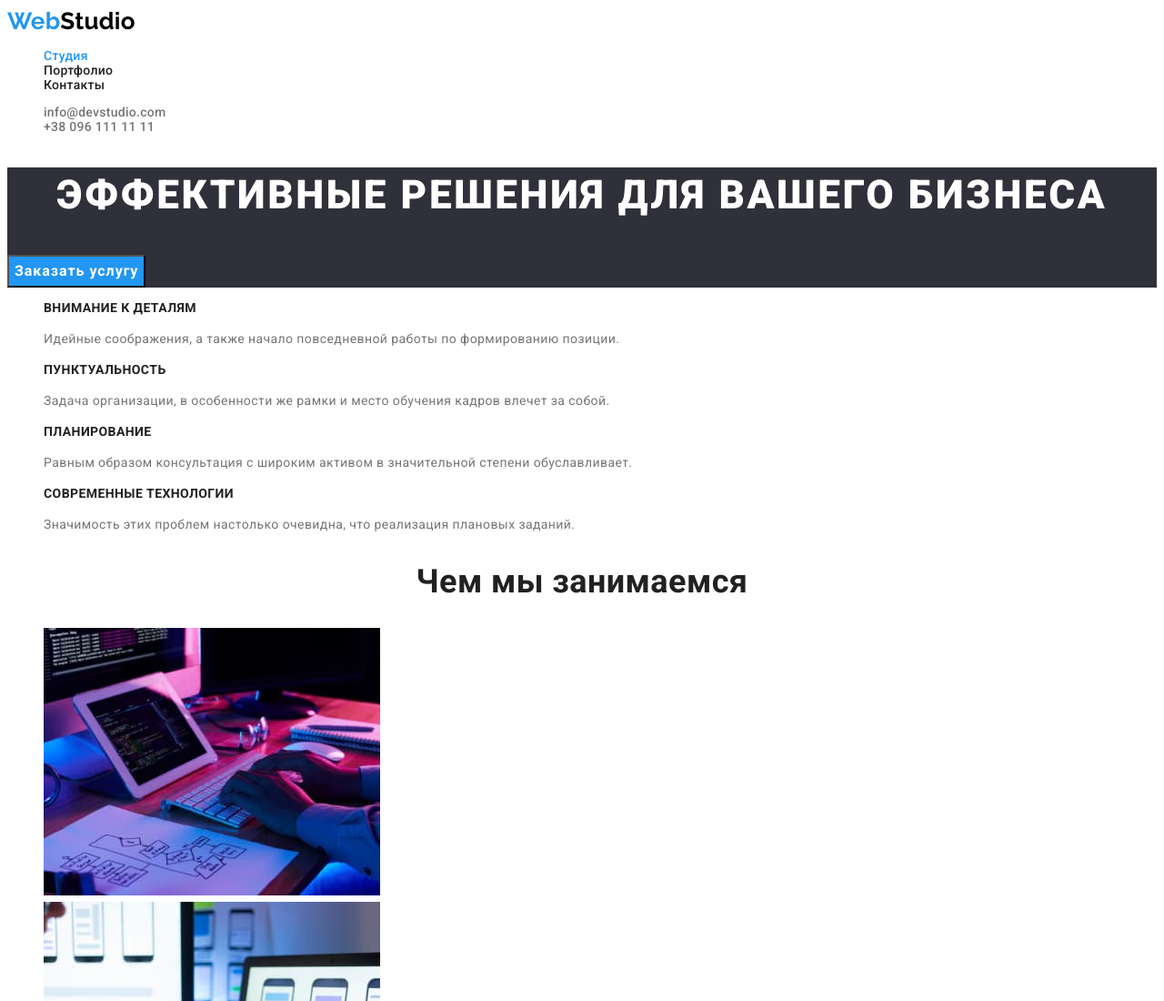
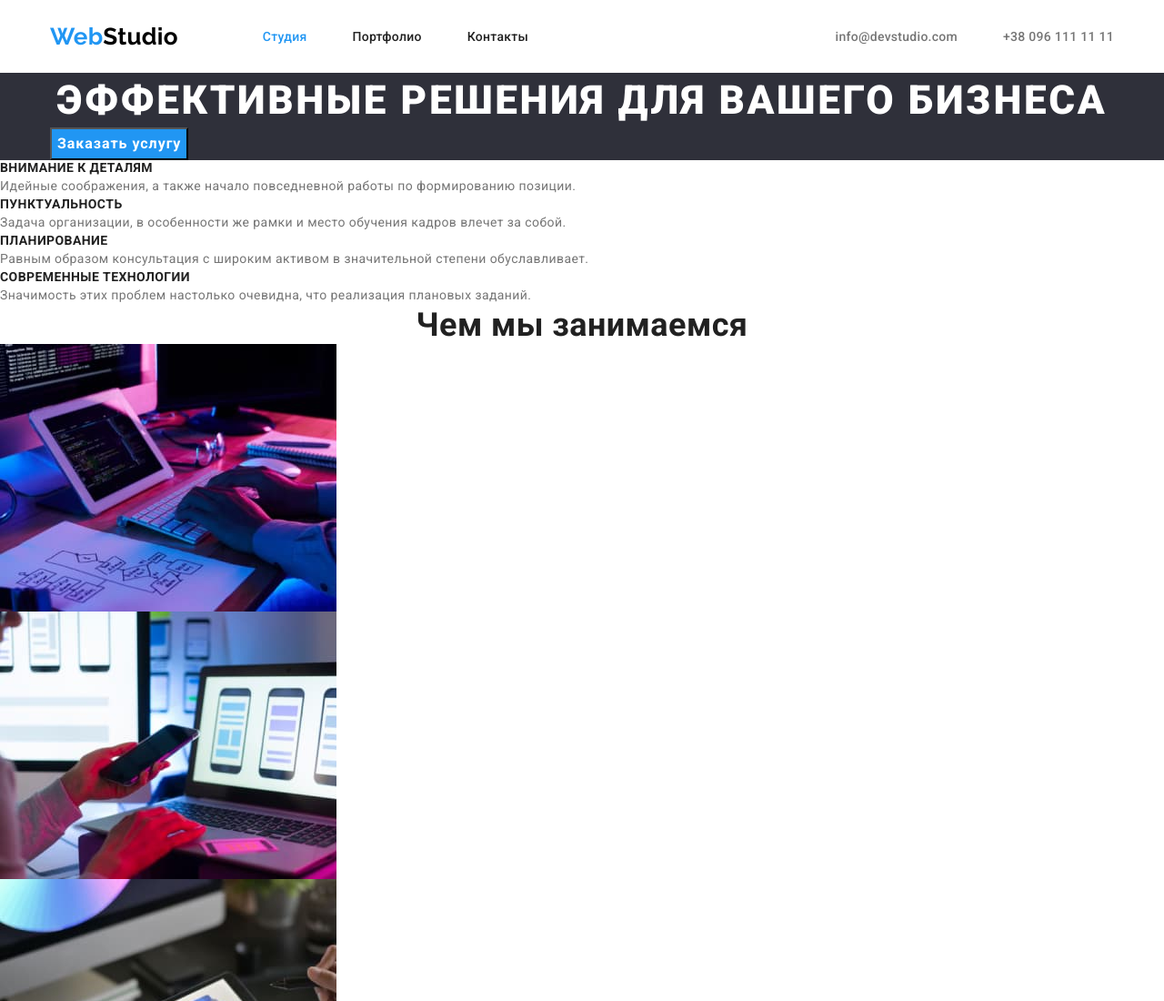
Before and after one commit to ruslan-sem/goit-markup-hw-03, a plain HTML site: page index.html in a window 1280 px wide. Shown: the top 1100 px of the page at 91% size. Drawn offline with nearby package versions, Linux system fonts and the light colour scheme.

Commit message:
Update header

```diff
--- a/css/styles.css
+++ b/css/styles.css
@@ -26,6 +26,25 @@ body {
 }
 
 /* reset styles */
+h1,
+h2,
+h3,
+h4,
+h5,
+h6,
+p {
+  margin: 0;
+}
+ul,
+ol {
+  margin: 0;
+  padding: 0;
+}
+img {
+  display: block;
+  max-width: 100%;
+  height: auto;
+}
 .link {
   text-decoration: none;
   color: currentColor;
@@ -36,6 +55,46 @@ body {
 .address {
   font-style: inherit;
   color: var(--light-txt-cl);
+}
+
+/* container */
+.container {
+  width: 1200px;
+  padding-left: 15px;
+  padding-right: 15px;
+  margin-left: auto;
+  margin-right: auto;
+}
+
+/* header */
+.header-container {
+  display: flex;
+  align-items: center;
+}
+.header .logo {
+  margin-right: 93px;
+}
+.nav {
+  display: flex;
+  align-items: center;
+}
+.nav-list {
+  display: flex;
+  align-items: center;
+  gap: 50px;
+}
+.contact-list {
+  display: flex;
+  align-items: center;
+  gap: 50px;
+  margin-left: auto;
+}
+.nav-link,
+.contact-link {
+  display: flex;
+  align-items: center;
+  padding-top: 32px;
+  padding-bottom: 32px;
 }
 
 /* logo */
--- a/index.html
+++ b/index.html
@@ -11,27 +11,44 @@
       href="https://fonts.googleapis.com/css2?family=Raleway:wght@700&family=Roboto:wght@400;500;700;900&display=swap"
       rel="stylesheet"
     />
+    <link
+      rel="stylesheet"
+      href="https://cdnjs.cloudflare.com/ajax/libs/modern-normalize/1.1.0/modern-normalize.min.css"
+      integrity="sha512-wpPYUAdjBVSE4KJnH1VR1HeZfpl1ub8YT/NKx4PuQ5NmX2tKuGu6U/JRp5y+Y8XG2tV+wKQpNHVUX03MfMFn9Q=="
+      crossorigin="anonymous"
+      referrerpolicy="no-referrer"
+    />
     <link rel="stylesheet" href="./css/styles.css" />
   </head>
   <body>
     <header class="header">
-      <nav>
-        <a class="link logo" href="">Web<span class="logo-dark">Studio</span></a>
-        <ul class="list">
-          <li><a class="link menu menu-current" href="./index.html">Студия</a></li>
-          <li><a class="link menu" href="./portfolio.html">Портфолио</a></li>
-          <li><a class="link menu" href="">Контакты</a></li>
+      <div class="container header-container">
+        <nav class="nav">
+          <a class="link logo" href="">Web<span class="logo-dark">Studio</span></a>
+          <ul class="list nav-list">
+            <li><a class="link nav-link menu menu-current" href="./index.html">Студия</a></li>
+            <li><a class="link nav-link menu" href="./portfolio.html">Портфолио</a></li>
+            <li><a class="link nav-link menu" href="">Контакты</a></li>
+          </ul>
+        </nav>
+        <ul class="list contact-list">
+          <li>
+            <a class="link contact-link contacts" href="mailto:info@devstudio.com"
+              >info@devstudio.com</a
+            >
+          </li>
+          <li>
+            <a class="link contact-link contacts" href="tel:+380961111111">+38 096 111 11 11</a>
+          </li>
         </ul>
-      </nav>
-      <ul class="list">
-        <li><a class="link contacts" href="mailto:info@devstudio.com">info@devstudio.com</a></li>
-        <li><a class="link contacts" href="tel:+380961111111">+38 096 111 11 11</a></li>
-      </ul>
+      </div>
     </header>
     <main>
       <section class="hero">
-        <h1 class="hero-title">Эффективные решения для вашего бизнеса</h1>
-        <button class="hero-btn" type="button">Заказать услугу</button>
+        <div class="container">
+          <h1 class="hero-title">Эффективные решения для вашего бизнеса</h1>
+          <button class="hero-btn" type="button">Заказать услугу</button>
+        </div>
       </section>
       <section>
         <h2 class="section-title" hidden>Наши фичи</h2>
```
Also changed, not shown: portfolio.html (+7 -0 lines).
